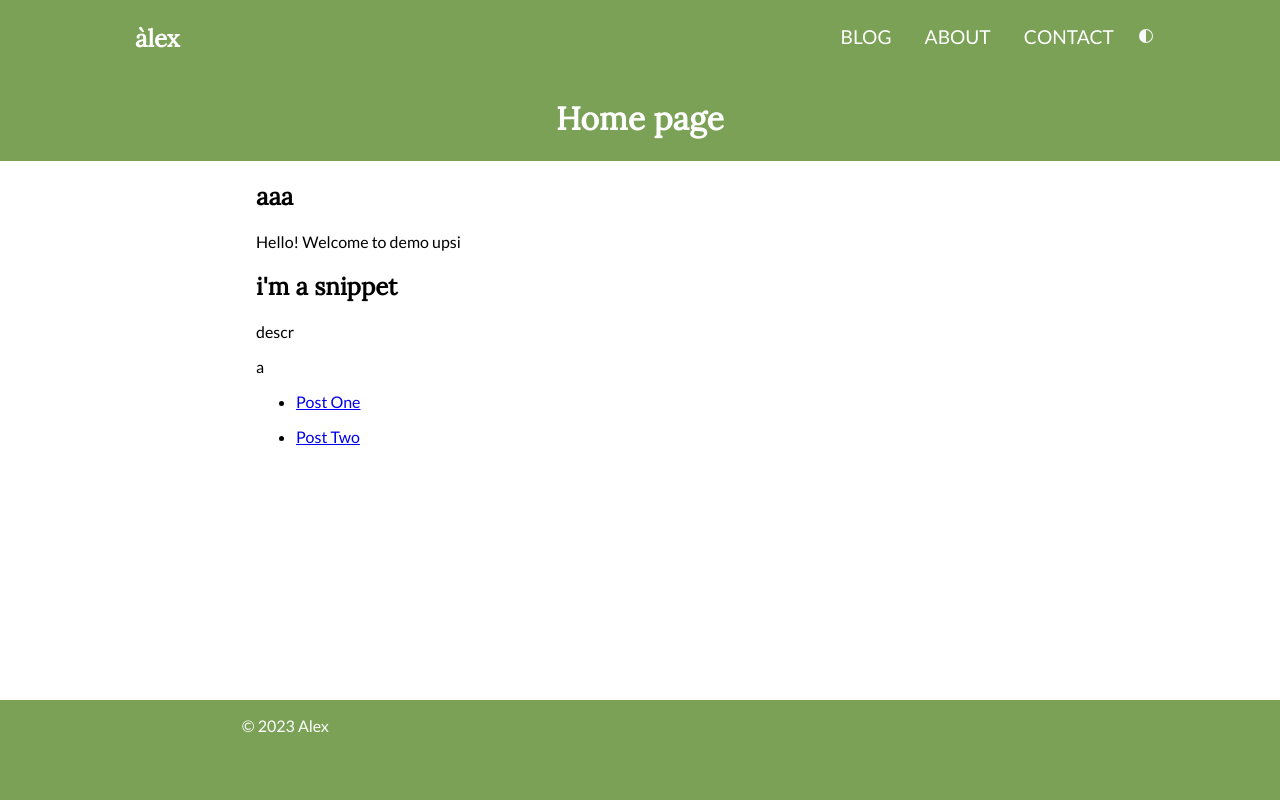
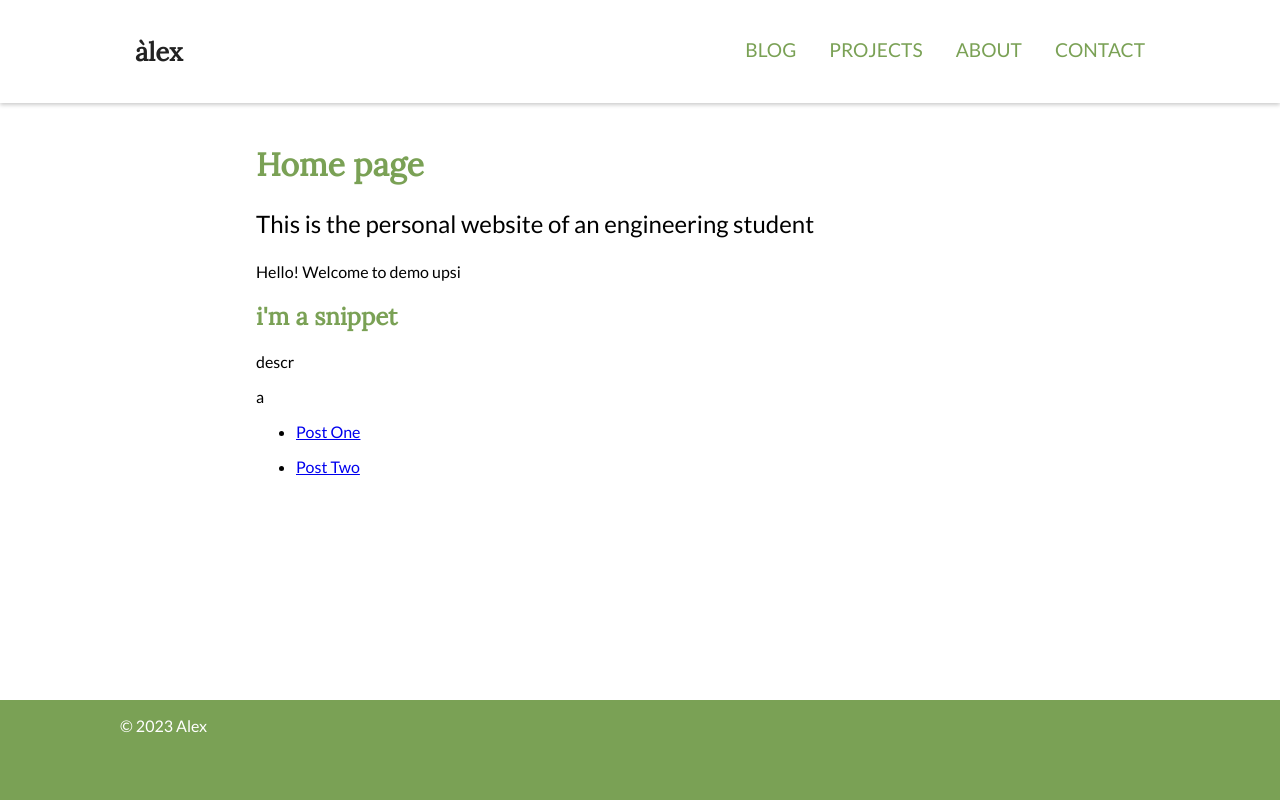
Before and after one commit to alexuqt/alexuqt.github.io, an Eleventy site: page src/index.md in a window 1280 px wide. Built offline with nearby package versions, Linux system fonts and the light colour scheme; Eleventy itself is replaced by a stand-in of ours; files that its build step writes are made by us from their sources.

Commit message:
feat: change index distribution

```diff
--- a/public/css/navbar.css
+++ b/public/css/navbar.css
@@ -1,14 +1,15 @@
 nav {
   display: flex;
-  padding: 20px 120px;
+  padding: 32px 120px;
   text-align: center;
   justify-content: space-between;
   align-items: center;
+  box-shadow: 0 2px 4px 0 rgba(0,0,0,.2); /*not sure*/
 }
 
 nav a {
+  color: var(--primary);
   display: block;
-  color: var(--c1);
   text-align: center;
   text-decoration: none;
   padding: 3px 10px;
@@ -17,17 +18,10 @@ nav a {
 }
 nav a:not(.alex):hover {
   padding: 2px 9px;
-  border: solid 1px var(--text-white);
+  border: solid 1px var(--primary);
   border-radius: 4px;
-  animation: 0.4s multicolor;
-}
-@keyframes multicolor {
-  33% {
-    color: var(--accent);
-  }
-  100% {
-    color: var(--text-white);
-  }
+  color: var(--accent);
+  transition: color 0.4s;
 }
 
 nav ul {
@@ -35,19 +29,18 @@ nav ul {
   margin: 0;
   padding: 0;
   text-align: center;
-  background-color: var(--c5);
   padding-bottom: 5px;
 }
 
 nav li {
   text-decoration: none;
-  color: var(--c1);
   display: inline-block;
   margin: 0;
 }
 
 .alex {
   font-weight: 700;
-  font-size: 1.5em;
+  font-size: 1.6em;
   font-family: var(--title);
+  color: var(--text-black);
 }
--- a/public/css/style.css
+++ b/public/css/style.css
@@ -1,25 +1,19 @@
-@import url('https://fonts.googleapis.com/css2?family=Roboto&display=swap');
 @import url('https://fonts.googleapis.com/css?family=Lora&display=swap');
 @import url('https://fonts.googleapis.com/css?family=Zilla Slab&display=swap');
 @import url('https://fonts.googleapis.com/css?family=Lato&display=swap');
 
-:root, html[data-theme='bw'] {
+:root {
   --title: 'Zilla Slab';
   --title: 'Lora';
   --text: 'Lato';
 
   --primary: #7aa155;
-  --secondary: #f2f3f4 ;
+  --secondary: #fff;
   --accent: #7d55a1;
+
   --text-white: var(--secondary);
-  --text-black: #202020;
-
-}
-
-html[data-theme='g'] {
-  --primary: #6E875F;
-  --secondary: #fff;
-  --accent: #875F87;
+  --text-black: #222222;
+  --text-gray: #717171;
 }
 
 /* inclou tot: header, primary & footer */
@@ -27,7 +21,6 @@ body {
   font-family: var(--text), 'Roboto', 'Gill Sans', 'Gill Sans MT', 'Trebuchet MS', sans-serif;
   background-color: var(--secondary);
   margin: 0 auto;
-  text-align: center;
 
   min-height: 100vh;
   display: flex;
@@ -36,12 +29,10 @@ body {
 
 header {
   width: 100%;
-  background-color: var(--primary);
-  color: var(--text-white);
   z-index: 99;
 }
 
-primary {
+main {
   width: 100%;
   margin: 0 auto;
 }
@@ -74,12 +65,27 @@ grid-column: span 4/span 4;
 
 article {
   text-align: left;
-  margin: 0 20%;
   text-align: justify;
   text-justify: inter-word;
   padding-bottom: 50px;
+
+}
+
+.main {
+  padding: 0 20%;
+  padding-top: 20px;
+}
+
+::selection {
+  color: var(--secondary);
+  background: var(--accent);
+}
+
+.subhead {
+  font-size: 1.5em;
 }
 
 h1, h2, h3 {
   font-family: var(--title);
+  color: var(--primary);
 }
--- a/src/_includes/layouts/base.njk
+++ b/src/_includes/layouts/base.njk
@@ -13,15 +13,15 @@
       <a href="/" class="alex">àlex</a>
       <ul>
         <li><a href="/about">BLOG</a></li>
+        <li><a href="/about">PROJECTS</a></li>
         <li><a href="/about">ABOUT</a></li>
         <li><a href="/about">CONTACT</a></li>
-        <li><button id="theme" onclick="changeTheme()"><svg xmlns="http://www.w3.org/2000/svg" width="16" height="16" viewBox="0 0 16 16"><path id="svg-color" fill="#f8f9fa" d="M8 1a7 7 0 1 0 0 14A7 7 0 0 0 8 1zm0 13V2a6 6 0 1 1 0 12z"/></svg></button></li>
       </ul>
     </nav>
-    <h1>{{ title }}</h1>
   </header>
   <main>
-    <div>
+    <div class="main">
+      <h1>{{ title }}</h1>
       <article>
         {{ content | safe }}
       </article>
@@ -32,6 +32,5 @@
       <p>&copy; 2023 Alex</p>
     </div>
   </footer>
-  <script src="theme.js"></script>
 </body>
 </html>
--- a/src/css/navbar.css
+++ b/src/css/navbar.css
@@ -1,14 +1,15 @@
 nav {
   display: flex;
-  padding: 20px 120px;
+  padding: 32px 120px;
   text-align: center;
   justify-content: space-between;
   align-items: center;
+  box-shadow: 0 2px 4px 0 rgba(0,0,0,.2); /*not sure*/
 }
 
 nav a {
+  color: var(--primary);
   display: block;
-  color: var(--c1);
   text-align: center;
   text-decoration: none;
   padding: 3px 10px;
@@ -17,17 +18,10 @@ nav a {
 }
 nav a:not(.alex):hover {
   padding: 2px 9px;
-  border: solid 1px var(--text-white);
+  border: solid 1px var(--primary);
   border-radius: 4px;
-  animation: 0.4s multicolor;
-}
-@keyframes multicolor {
-  33% {
-    color: var(--accent);
-  }
-  100% {
-    color: var(--text-white);
-  }
+  color: var(--accent);
+  transition: color 0.4s;
 }
 
 nav ul {
@@ -35,19 +29,18 @@ nav ul {
   margin: 0;
   padding: 0;
   text-align: center;
-  background-color: var(--c5);
   padding-bottom: 5px;
 }
 
 nav li {
   text-decoration: none;
-  color: var(--c1);
   display: inline-block;
   margin: 0;
 }
 
 .alex {
   font-weight: 700;
-  font-size: 1.5em;
+  font-size: 1.6em;
   font-family: var(--title);
+  color: var(--text-black);
 }
--- a/src/css/style.css
+++ b/src/css/style.css
@@ -1,4 +1,3 @@
-@import url('https://fonts.googleapis.com/css2?family=Roboto&display=swap');
 @import url('https://fonts.googleapis.com/css?family=Lora&display=swap');
 @import url('https://fonts.googleapis.com/css?family=Zilla Slab&display=swap');
 @import url('https://fonts.googleapis.com/css?family=Lato&display=swap');
@@ -22,7 +21,6 @@ body {
   font-family: var(--text), 'Roboto', 'Gill Sans', 'Gill Sans MT', 'Trebuchet MS', sans-serif;
   background-color: var(--secondary);
   margin: 0 auto;
-  text-align: center;
 
   min-height: 100vh;
   display: flex;
@@ -31,12 +29,10 @@ body {
 
 header {
   width: 100%;
-  background-color: var(--primary);
-  color: var(--text-white);
   z-index: 99;
 }
 
-primary {
+main {
   width: 100%;
   margin: 0 auto;
 }
@@ -69,12 +65,27 @@ grid-column: span 4/span 4;
 
 article {
   text-align: left;
-  margin: 0 20%;
   text-align: justify;
   text-justify: inter-word;
   padding-bottom: 50px;
+
+}
+
+.main {
+  padding: 0 20%;
+  padding-top: 20px;
+}
+
+::selection {
+  color: var(--secondary);
+  background: var(--accent);
+}
+
+.subhead {
+  font-size: 1.5em;
 }
 
 h1, h2, h3 {
   font-family: var(--title);
+  color: var(--primary);
 }
--- a/src/index.md
+++ b/src/index.md
@@ -4,7 +4,7 @@ layout: layouts/base.njk
 permalink: /
 ---
 
-# aaa
+<p class="subhead">This is the personal website of an engineering student<p>
 
 Hello! Welcome to demo upsi
 
```
Also changed, not shown: public/index.html (+5 -6 lines), public/posts/post-one/index.html (+4 -5 lines), public/posts/post-two/index.html (+4 -5 lines), 1 other file.
